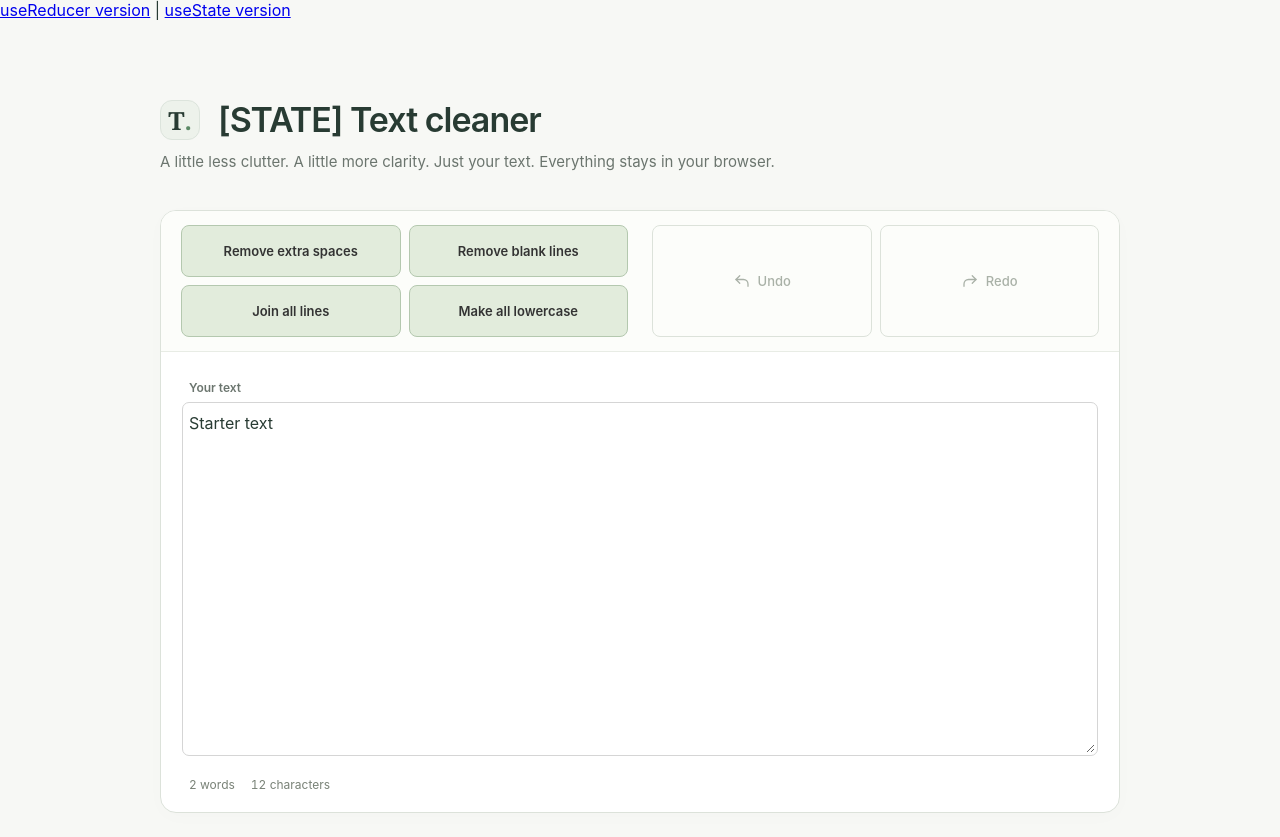
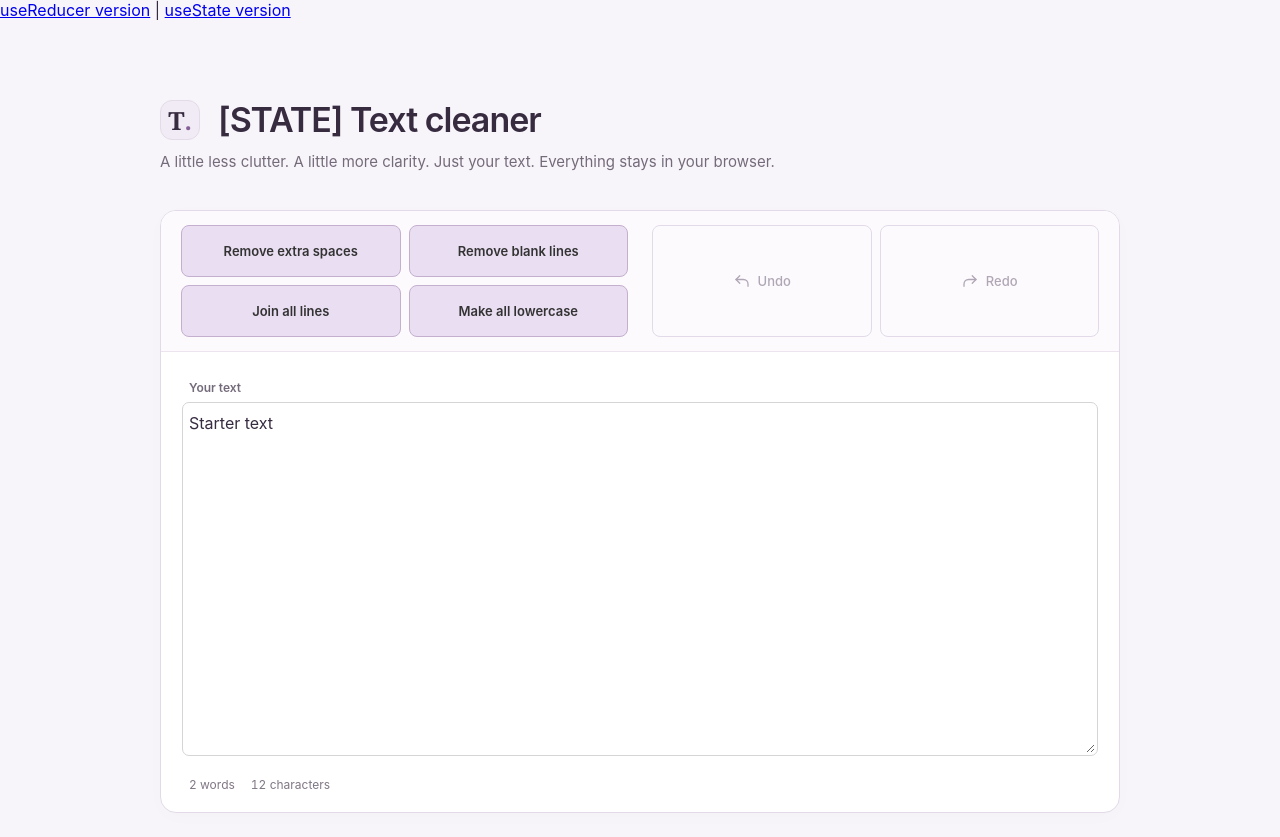
Before and after one commit to stephanos7/text-cleanup, a React (Vite) app: page /state in a window 1280 px wide. Built offline with nearby package versions, Linux system fonts and the light colour scheme.

Commit message:
differentiate palette across pages

```diff
--- a/src/App.css
+++ b/src/App.css
@@ -22,14 +22,14 @@
   width: 40px;
   height: 40px;
   flex-shrink: 0;
-  border: 1px solid #dce4dc;
+  border: 1px solid var(--mark-border);
   border-radius: 12px;
-  background: #edf2eb;
+  background: var(--mark-bg);
   font: 600 25px Georgia, serif;
 }
 
 .app-mark span {
-  color: #5b8965;
+  color: var(--accent);
 }
 
 .page-header h1 {
@@ -41,17 +41,17 @@
 }
 
 .page-header p {
-  color: #6b756e;
+  color: var(--text-muted);
   font-size: 15px;
   line-height: 1.6;
 }
 
 .editor {
   overflow: hidden;
-  border: 1px solid #dce2da;
+  border: 1px solid var(--editor-border);
   border-radius: 16px;
   background: #fff;
-  box-shadow: 0 4px 20px #253c2d04;
+  box-shadow: 0 4px 20px var(--editor-shadow);
 }
 
 .editor-toolbar {
@@ -60,8 +60,8 @@
   grid-auto-rows: 1fr;
   gap: 12px;
   padding: 12px;
-  border-bottom: 1px solid #e8ece5;
-  background: #fcfdfa;
+  border-bottom: 1px solid var(--toolbar-border);
+  background: var(--toolbar-bg);
 }
 
 .clean-actions,
@@ -88,27 +88,27 @@
 .action-button {
   font-weight: 600;
   padding: 10px 12px;
-  border: 1px solid #b4c8af;
-  background: #e2ecdc;
+  border: 1px solid var(--action-border);
+  background: var(--action-bg);
   color: #333333;
 }
 
 .action-button:hover:not(:disabled) {
-  background: #d4e2cc;
-  border-color: #9eb396;
+  background: var(--action-hover-bg);
+  border-color: var(--action-hover-border);
 }
 
 .action-button:disabled {
-  border-color: #d8e3d5;
+  border-color: var(--action-disabled-border);
   color: #666666;
-  background: #f2f5ef;
+  background: var(--action-disabled-bg);
 }
 
 .history-button {
   gap: 7px;
-  border: 1px solid #dce2da;
+  border: 1px solid var(--editor-border);
   background: transparent;
-  color: #536359;
+  color: var(--history-text);
 }
 
 .history-button svg {
@@ -116,11 +116,11 @@
 }
 
 .history-button:hover:not(:disabled) {
-  background: #edf1e9;
+  background: var(--history-hover-bg);
 }
 
 .history-button:disabled {
-  color: #a9b1a7;
+  color: var(--history-disabled-text);
 }
 
 .editor-body {
@@ -132,7 +132,7 @@
   margin-bottom: 14px;
   font-size: 12px;
   font-weight: 600;
-  color: #6b756e;
+  color: var(--text-muted);
 }
 
 textarea {
@@ -147,14 +147,14 @@ textarea {
   outline-offset: 2px;
   border-radius: 4px;
   background: transparent;
-  color: #283b33;
+  color: var(--text);
   font-size: 16px;
   line-height: 1.8;
   resize: vertical;
 }
 
 textarea::placeholder {
-  color: #939c94;
+  color: var(--placeholder-text);
 }
 
 textarea:focus-visible {
@@ -168,14 +168,14 @@ textarea:focus-visible {
   gap: 16px;
   padding: 16px 20px;
   font-size: 12px;
-  color: #798277;
+  color: var(--footer-text);
   font-variant-numeric: tabular-nums;
 }
 
 .privacy-note {
   margin-top: 20px;
   text-align: center;
-  color: #7a837a;
+  color: var(--privacy-text);
   font-size: 12px;
   line-height: 1.6;
 }
--- a/src/App.jsx
+++ b/src/App.jsx
@@ -1,13 +1,14 @@
-import { Navigate, NavLink, Route, Routes } from 'react-router'
+import { Navigate, NavLink, Route, Routes, useMatch } from 'react-router'
 import ReducerTextCleaner from './ReducerTextCleaner'
 import StateTextCleaner from './StateTextCleaner'
 import './App.css'
 
 
 function App() {
+  const isStateRoute = useMatch('/state') !== null
 
   return (
-    <>
+    <div className="page-shell" data-theme={isStateRoute ? 'purple' : undefined}>
       <nav aria-label="Implementation">
         <NavLink to="/reducer">useReducer version</NavLink>
         {" | "}
@@ -21,7 +22,7 @@ function App() {
           <Route path="*" element={<p>Page not found.</p>} />
         </Routes>
       </main>
-    </>
+    </div>
   );
 }
 
--- a/src/index.css
+++ b/src/index.css
@@ -5,9 +5,32 @@
 }
 
 :root {
+  --page-bg: #f7f8f5;
+  --text: #283b33;
+  --text-muted: #6b756e;
+  --mark-border: #dce4dc;
+  --mark-bg: #edf2eb;
+  --accent: #5b8965;
+  --editor-border: #dce2da;
+  --editor-shadow: #253c2d04;
+  --toolbar-border: #e8ece5;
+  --toolbar-bg: #fcfdfa;
+  --action-border: #b4c8af;
+  --action-bg: #e2ecdc;
+  --action-hover-bg: #d4e2cc;
+  --action-hover-border: #9eb396;
+  --action-disabled-border: #d8e3d5;
+  --action-disabled-bg: #f2f5ef;
+  --history-text: #536359;
+  --history-hover-bg: #edf1e9;
+  --history-disabled-text: #a9b1a7;
+  --placeholder-text: #939c94;
+  --footer-text: #798277;
+  --privacy-text: #7a837a;
+
   font-family: Inter, -apple-system, BlinkMacSystemFont, "Segoe UI", sans-serif;
-  color: #283b33;
-  background: #f7f8f5;
+  color: var(--text);
+  background: var(--page-bg);
   font-synthesis: none;
   text-rendering: optimizeLegibility;
   -webkit-font-smoothing: antialiased;
@@ -53,3 +76,34 @@ p {
   padding: 1.5rem;
   line-height: 1.7;
 }
+
+[data-theme="purple"] {
+  --page-bg: #f8f5fa;
+  --text: #372b40;
+  --text-muted: #746b7a;
+  --mark-border: #e3dce8;
+  --mark-bg: #f1ebf5;
+  --accent: #866198;
+  --editor-border: #e2dae8;
+  --editor-shadow: #35253c04;
+  --toolbar-border: #ece5f0;
+  --toolbar-bg: #fdfafe;
+  --action-border: #c4afcf;
+  --action-bg: #eadef2;
+  --action-hover-bg: #e0cee9;
+  --action-hover-border: #b196bf;
+  --action-disabled-border: #e1d5e8;
+  --action-disabled-bg: #f5eff8;
+  --history-text: #62536d;
+  --history-hover-bg: #f0e9f5;
+  --history-disabled-text: #afa7b5;
+  --placeholder-text: #9b939f;
+  --footer-text: #807785;
+  --privacy-text: #827a89;
+}
+
+.page-shell {
+  min-height: 100svh;
+  color: var(--text);
+  background: var(--page-bg);
+}
```
